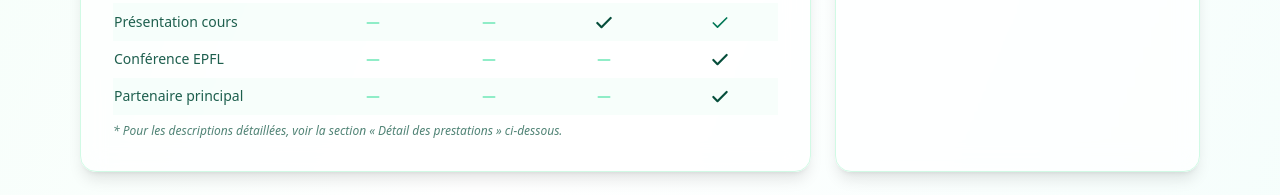
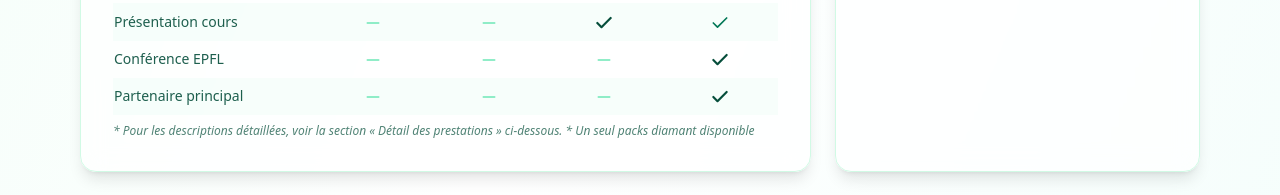
Before and after one commit to hugogebel-boop/TravelGC_siteweb, a React (Vite) app: page / in a window 1280 px wide. Shown: the part 1820-2015 px from the top of the page. Built offline with nearby package versions, Linux system fonts and the light colour scheme.

Commit message:
un pack diamand

```diff
--- a/src/sponsor/SponsorDeck.tsx
+++ b/src/sponsor/SponsorDeck.tsx
@@ -515,6 +515,7 @@ const SectionOffers: React.FC = () => {
                         {/* Légende + note */}
                         <div className="mt-2 text-xs italic text-emerald-900/70">
                             * Pour les descriptions détaillées, voir la section <span className="font-medium">« Détail des prestations »</span> ci-dessous.
+                            * Un seul packs diamant disponible
                         </div>
                     </SectionCard>
 
```
